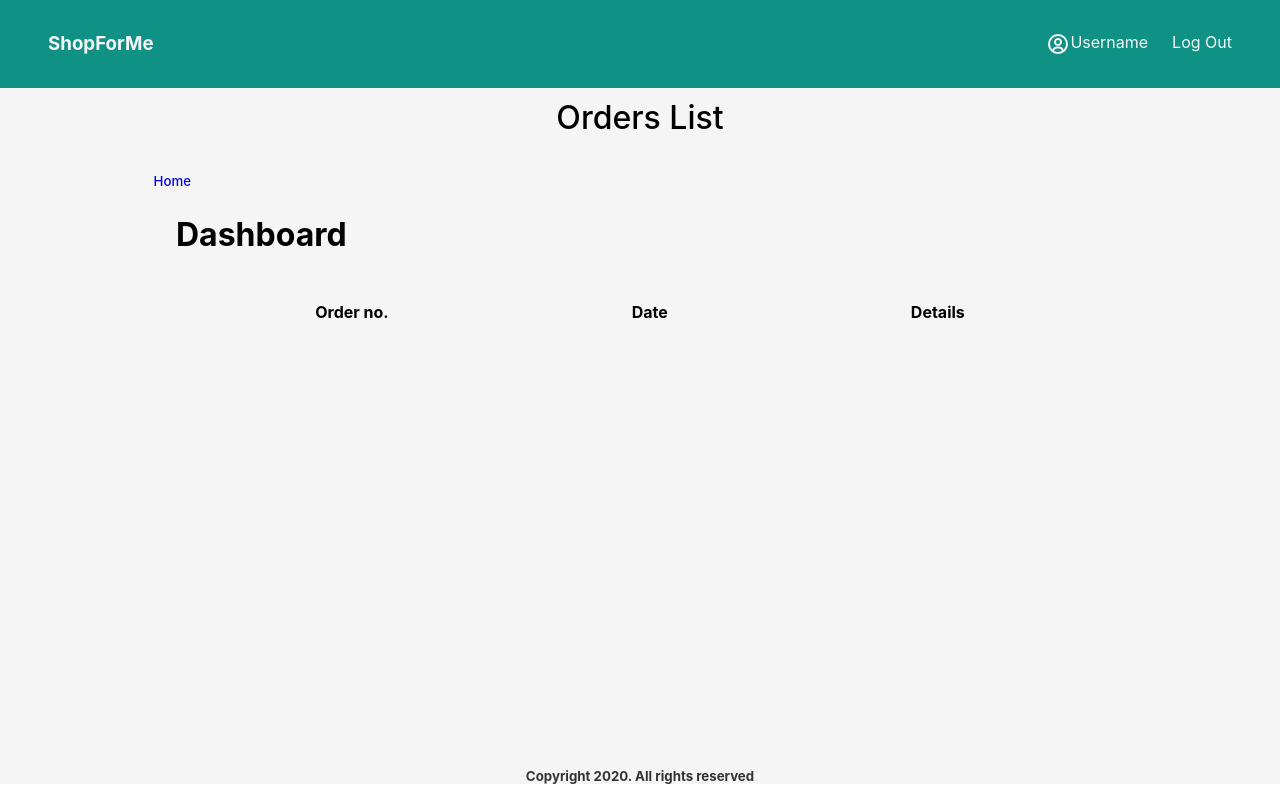
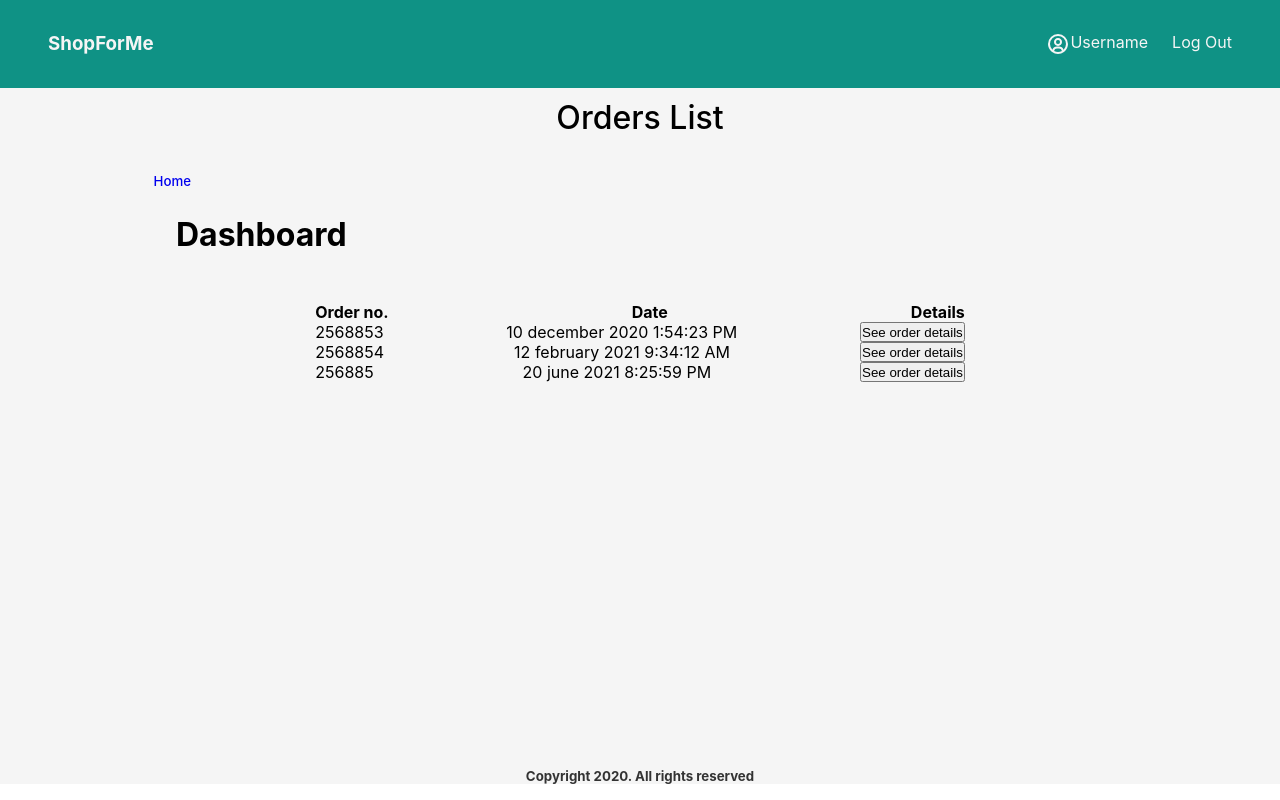
Before and after one commit to nmrabet/shopforme, a React (Create React App) app: page / in a window 1280 px wide. Built offline with nearby package versions, Linux system fonts and the light colour scheme.

Commit message:
displayed list

```diff
--- a/public/ordersData.json
+++ b/src/assets/ordersData.json
@@ -29,7 +29,7 @@
           "zip": "68004"
         }
       ],
-      "date": "12 february 2021 9:54:23 AM",
+      "date": "12 february 2021 9:34:12 AM",
       "articles": [
         "toilet paper",
         "chicken",
@@ -51,7 +51,7 @@
           "zip": "60402"
         }
       ],
-      "date": "20 january 2020 1:54:23 PM",
+      "date": "20 june 2021 8:25:59 PM",
       "articles": [
         "beef",
         "ham",
--- a/src/components/Main.js
+++ b/src/components/Main.js
@@ -1,33 +1,19 @@
-import React, { useState, useEffect } from "react";
+import React from "react";
 import "./Main.css";
+import ordersData from '../assets/ordersData.json';
 
 export default function Main() {
-  const [data, setData] = useState([]);
-
-  const getData = () => {
-    fetch("./ordersData.json", {
-      headers: {
-        "Content-Type": "application/json",
-        Accept: "application/json",
-      },
-    })
-      .then(function (response) {
-        console.log(response);
-        return response.json();
-      })
-      .then(function (myJson) {
-        console.log(myJson);
-        setData(myJson);
-      });
-  };
-  useEffect(() => {
-    getData();
-  }, []);
+  const ordersArray = ordersData.orders;
+  const orderDetails = ordersArray.map(order =>
+    <div className='categories'>
+      <p>{order.orderNo}</p>
+      <p>{order.date}</p>
+      <button>See order details</button>
+    </div>)
 
   return (
     <div className='main'>
       <h2 className='orders'>Orders List</h2>
-
       <h5 className='page'>Home</h5>
       <div className='container'>
         <h2 className='dashboard'>Dashboard</h2>
@@ -38,9 +24,10 @@ export default function Main() {
             <h4>Details</h4>
           </div>
 
-          <div>
-            {data && data.length > 0 && data.map((item) => <p>{item.about}</p>)}
+          <div className='display-data'>
+            {orderDetails}
           </div>
+
         </div>
       </div>
     </div>
```
Also changed, not shown: 1 other file (tests, documents, lock files or other folders).
